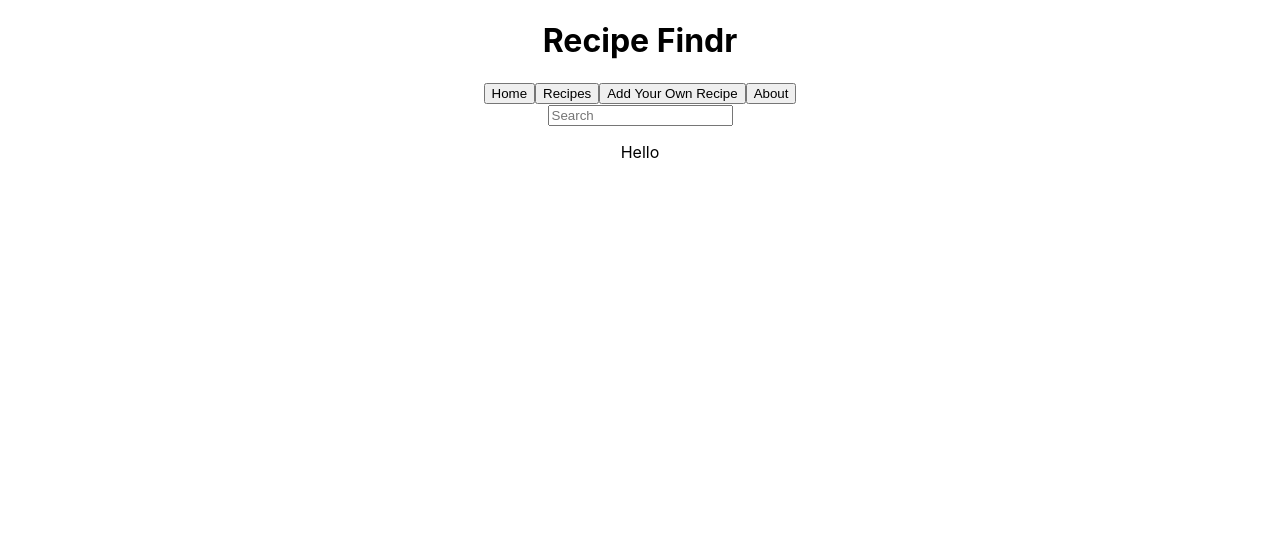
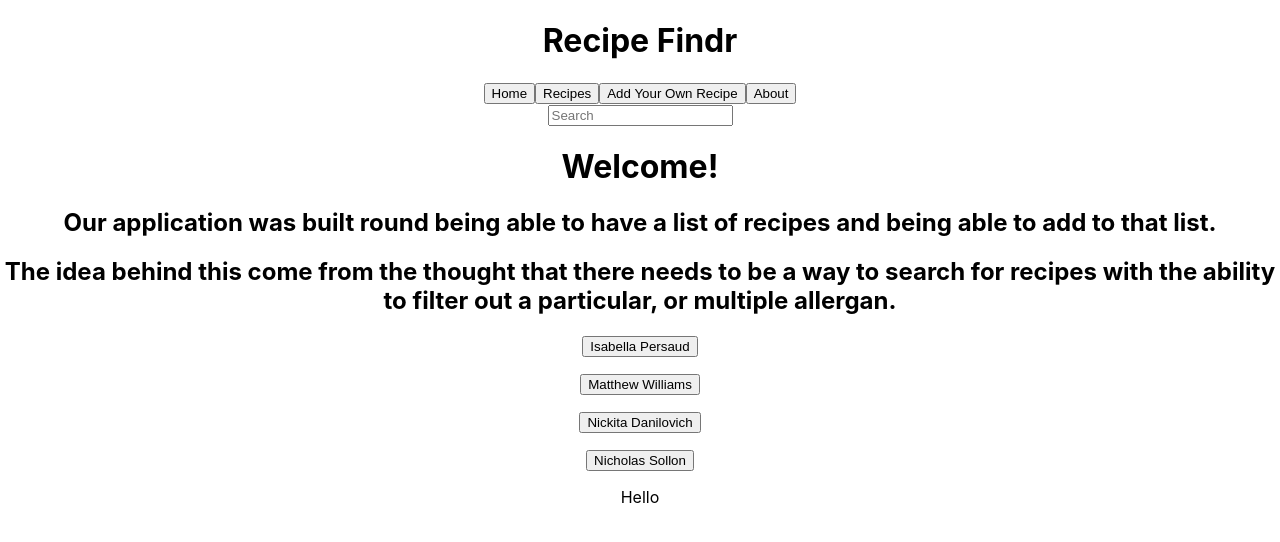
Before and after one commit to nicholassollon/recipe-finer, a React (Create React App) app: page / in a window 1280 px wide. Shown: the top 542 px of the page. Built offline with nearby package versions, Linux system fonts and the light colour scheme.

Commit message:
building out about page

```diff
--- a/src/components/About.js
+++ b/src/components/About.js
@@ -1,37 +1,58 @@
 import React from 'react'
 
 function About() {
-    return (
+  return (
+    <div>
+      <p>
+        <h1>Welcome!</h1>
         <div>
+          <h2>
+            Our application was built round being able to have a list of recipes
+            and being able to add to that list.
+          </h2>
+        </div>
+        <div>
+          <h2>
+            The idea behind this come from the thought that there needs to be a
+            way to search for recipes with the ability to filter out a
+            particular, or multiple allergan.
+          </h2>
+        </div>
+      </p>
 
-        </div>
-    )
+      <div>
+        <p>
+          <a href="https://linkedin.com/in/isabella-persaud-588754235">
+            <button>Isabella Persaud</button>
+          </a>
+        </p>
+      </div>
 
+      <div>
+        <p>
+          <a href="https://linkedin.com/in/matthew-williams2023">
+            <button>Matthew Williams</button>
+          </a>
+        </p>
+      </div>
+
+      <div>
+        <p>
+          <a href="https://linkedin.com/in/nickita-danilovich-39b77b263">
+            <button>Nickita Danilovich</button>
+          </a>
+        </p>
+      </div>
+
+      <div>
+        <p>
+          <a href="https://linkedin.com/in/nicholassollon">
+            <button>Nicholas Sollon</button>
+          </a>
+        </p>
+      </div>
+    </div>
+  )
 }
 
-
-
-
-
-
-
-
-
-
-
-
-
-
-
-
-
-
-
-
-
-
-
-
-
-
 export default About
```
